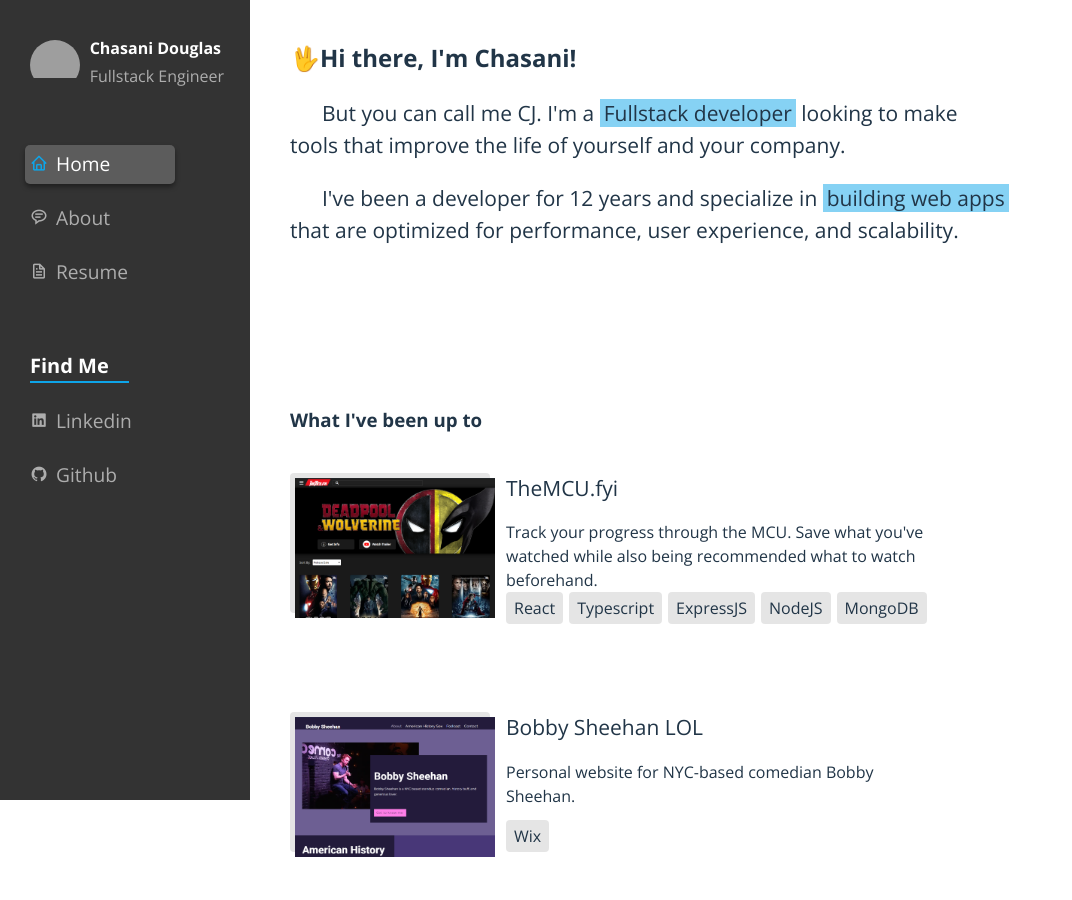
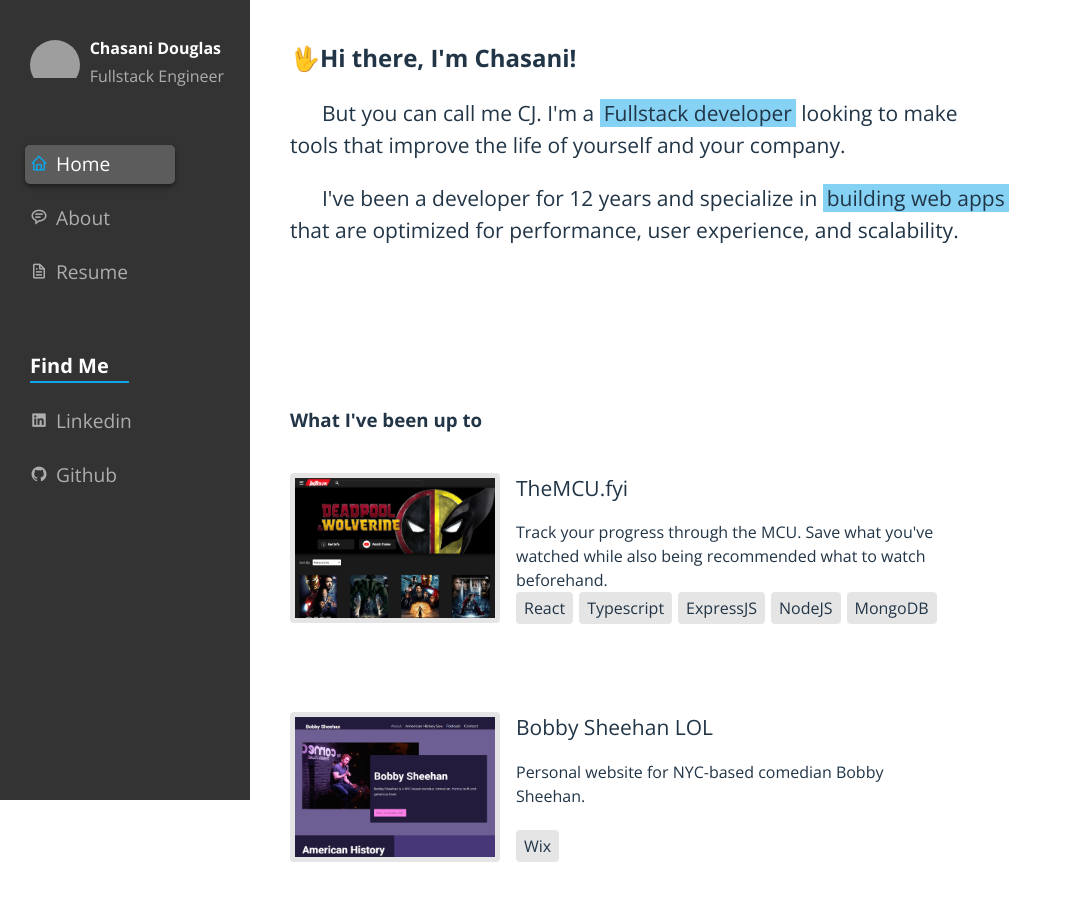
Before and after one commit to chaz9127/chasani-dev, a React (Vite) app: page / in a window 1280 px wide. Shown: the top 900 px of the page, without its empty margins (0-1072 px from the left). Built offline with nearby package versions, Linux system fonts and the light colour scheme; grey boxes are pictures that could not be loaded.

Commit message:
project image style tweak

```diff
--- a/src/components/Project/Project.scss
+++ b/src/components/Project/Project.scss
@@ -10,8 +10,8 @@
     cursor: pointer;
 
     .project-card-thumbnail {
-        height: 140px;
-        width: 200px;
+        height: 150px;
+        width: 210px;
         background-color: rgba(255,255,255,0.2);
         padding: 5px;
         border-radius: 4px;
```
